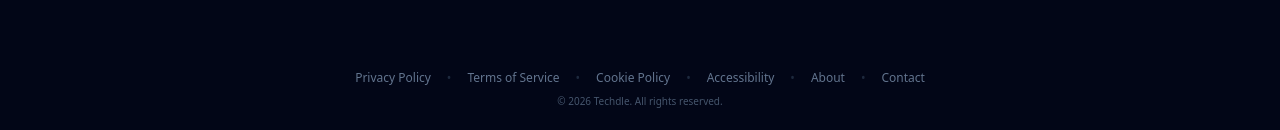
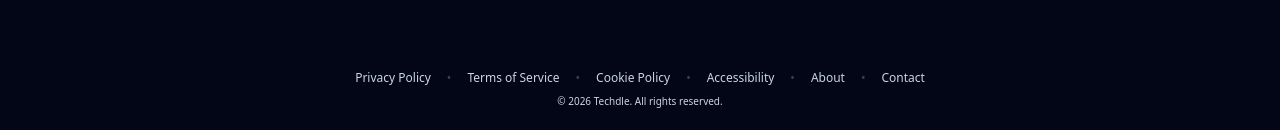
Before and after one commit to Techdle/Techdle, a Next.js app: page /stats in a window 1280 px wide. Shown: the part 754-884 px from the top of the page. Built offline with nearby package versions, Linux system fonts and the light colour scheme; no server answers.

Commit message:
refactor: update Footer.tsx

```diff
--- a/src/components/Footer.tsx
+++ b/src/components/Footer.tsx
@@ -3,20 +3,20 @@ import Link from 'next/link';
 export function Footer() {
   return (
     <footer className="w-full py-6 mt-auto text-center z-10 relative">
-      <div className="flex items-center justify-center gap-x-4 text-xs text-slate-500 font-medium flex-wrap mx-auto px-4">
-        <Link href="/privacy" className="hover:text-slate-300 transition-colors whitespace-nowrap">Privacy Policy</Link>
-        <span className="text-slate-800 shrink-0">&bull;</span>
-        <Link href="/terms" className="hover:text-slate-300 transition-colors whitespace-nowrap">Terms of Service</Link>
-        <span className="text-slate-800 shrink-0">&bull;</span>
-        <Link href="/cookies" className="hover:text-slate-300 transition-colors whitespace-nowrap">Cookie Policy</Link>
-        <span className="text-slate-800 shrink-0">&bull;</span>
-        <Link href="/accessibility" className="hover:text-slate-300 transition-colors whitespace-nowrap">Accessibility</Link>
-        <span className="text-slate-800 shrink-0">&bull;</span>
-        <Link href="/about" className="hover:text-slate-300 transition-colors whitespace-nowrap">About</Link>
-        <span className="text-slate-800 shrink-0">&bull;</span>
-        <Link href="/contact" className="hover:text-slate-300 transition-colors whitespace-nowrap">Contact</Link>
+      <div className="flex items-center justify-center gap-x-4 text-xs text-text-muted font-medium flex-wrap mx-auto px-4">
+        <Link href="/privacy" className="hover:text-text-muted transition-colors whitespace-nowrap">Privacy Policy</Link>
+        <span className="text-border shrink-0">&bull;</span>
+        <Link href="/terms" className="hover:text-text-muted transition-colors whitespace-nowrap">Terms of Service</Link>
+        <span className="text-border shrink-0">&bull;</span>
+        <Link href="/cookies" className="hover:text-text-muted transition-colors whitespace-nowrap">Cookie Policy</Link>
+        <span className="text-border shrink-0">&bull;</span>
+        <Link href="/accessibility" className="hover:text-text-muted transition-colors whitespace-nowrap">Accessibility</Link>
+        <span className="text-border shrink-0">&bull;</span>
+        <Link href="/about" className="hover:text-text-muted transition-colors whitespace-nowrap">About</Link>
+        <span className="text-border shrink-0">&bull;</span>
+        <Link href="/contact" className="hover:text-text-muted transition-colors whitespace-nowrap">Contact</Link>
       </div>
-      <div className="mt-2 text-[10px] text-slate-600">
+      <div className="mt-2 text-[10px] text-text-muted">
         &copy; {new Date().getFullYear()} Techdle. All rights reserved.
       </div>
     </footer>
```
